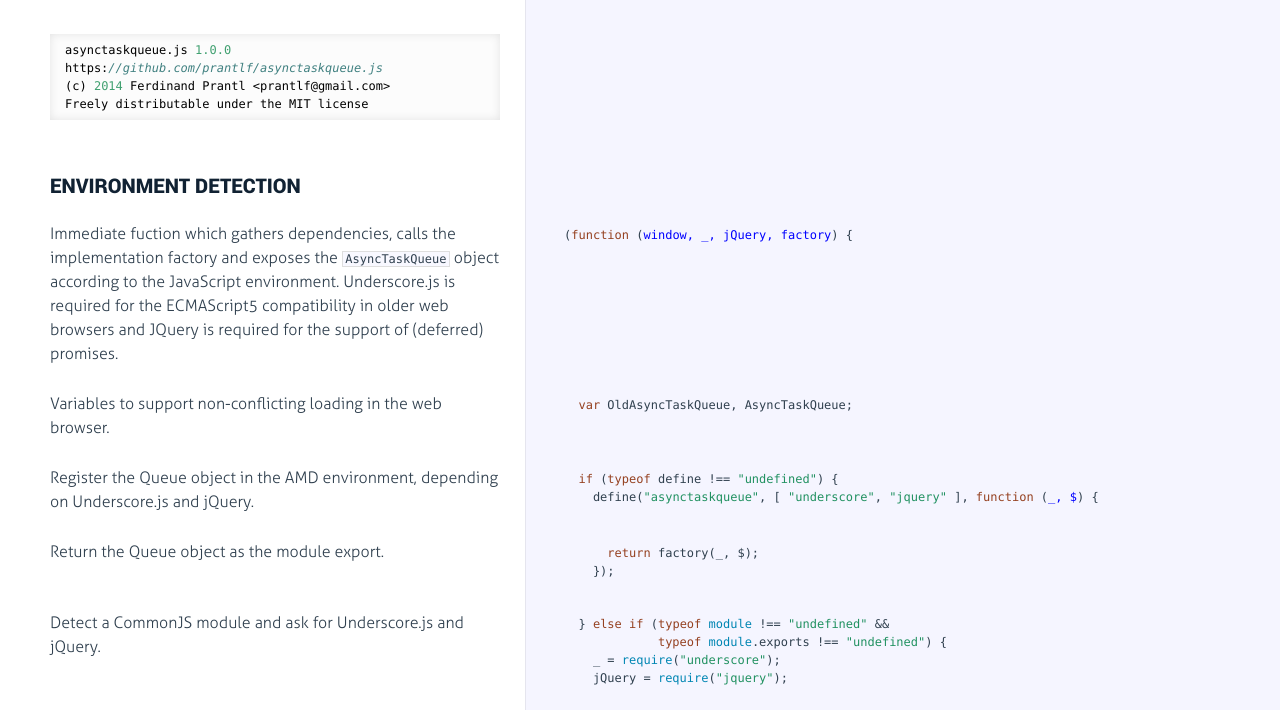
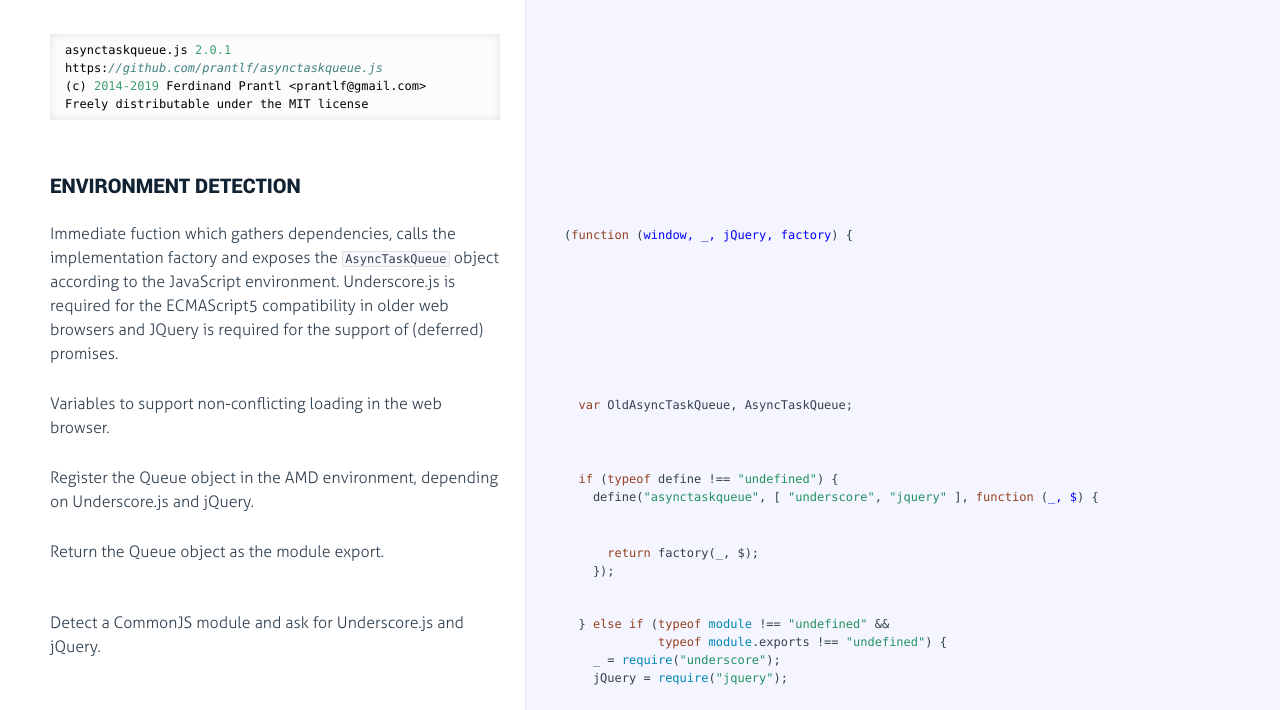
Before and after one commit to prantlf/asynctaskqueue.js, a website: page docs/asynctaskqueue.html in a window 1280 px wide. Shown: the part 89-799 px from the top of the page. Drawn offline with Linux system fonts and the light colour scheme.

Commit message:
chore: Update pre-build scripts and documentation

```diff
--- a/asynctaskqueue-min.js
+++ b/asynctaskqueue-min.js
@@ -1,6 +1,6 @@
-//     asynctaskqueue.js 1.0.0
+//     asynctaskqueue.js 2.0.1
 //     https://github.com/prantlf/asynctaskqueue.js
-//     (c) 2014 Ferdinand Prantl <prantlf@gmail.com>
+//     (c) 2014-2019 Ferdinand Prantl <prantlf@gmail.com>
 //     Freely distributable under the MIT license
 !function(e,r,i,n){var t,s;if("undefined"!=typeof define)define("asynctaskqueue",["underscore","jquery"],function(e,r){return n(e,r)});else if("undefined"!=typeof module&&void 0!==module.exports)r=require("underscore"),i=require("jquery"),module.exports=n(r,i);else{if(void 0===e)throw new Error("JavaScript environment not recognized.");if(void 0===r)throw new Error("Underscore.js not detected.");if(void 0===i)throw new Error("JQuery not detected.");t=e.AsyncTaskQueue,e.AsyncTaskQueue=s=n(r,i),s.noConflict=function(){return e.AsyncTaskQueue=t,s}}}(window,_,jQuery,function(e,i){function r(e,r){this.worker=e,this.deferred=i.Deferred()}function n(e){}
 // * Task         - object to wrap the workers with (`Task` by default)
--- a/docs/asynctaskqueue.html
+++ b/docs/asynctaskqueue.html
@@ -27,9 +27,9 @@
               <div class="pilwrap ">
                 <a class="pilcrow" href="#section-1">&#182;</a>
               </div>
-              <pre><code>asynctaskqueue.js <span class="hljs-number">1.0</span><span class="hljs-number">.0</span>
+              <pre><code>asynctaskqueue.js <span class="hljs-number">2.0</span><span class="hljs-number">.1</span>
 https:<span class="hljs-comment">//github.com/prantlf/asynctaskqueue.js</span>
-(c) <span class="hljs-number">2014</span> Ferdinand Prantl &lt;prantlf@gmail.com&gt;
+(c) <span class="hljs-number">2014</span><span class="hljs-number">-2019</span> Ferdinand Prantl &lt;prantlf@gmail.com&gt;
 Freely distributable under the MIT license</code></pre>
             </div>
 
```
